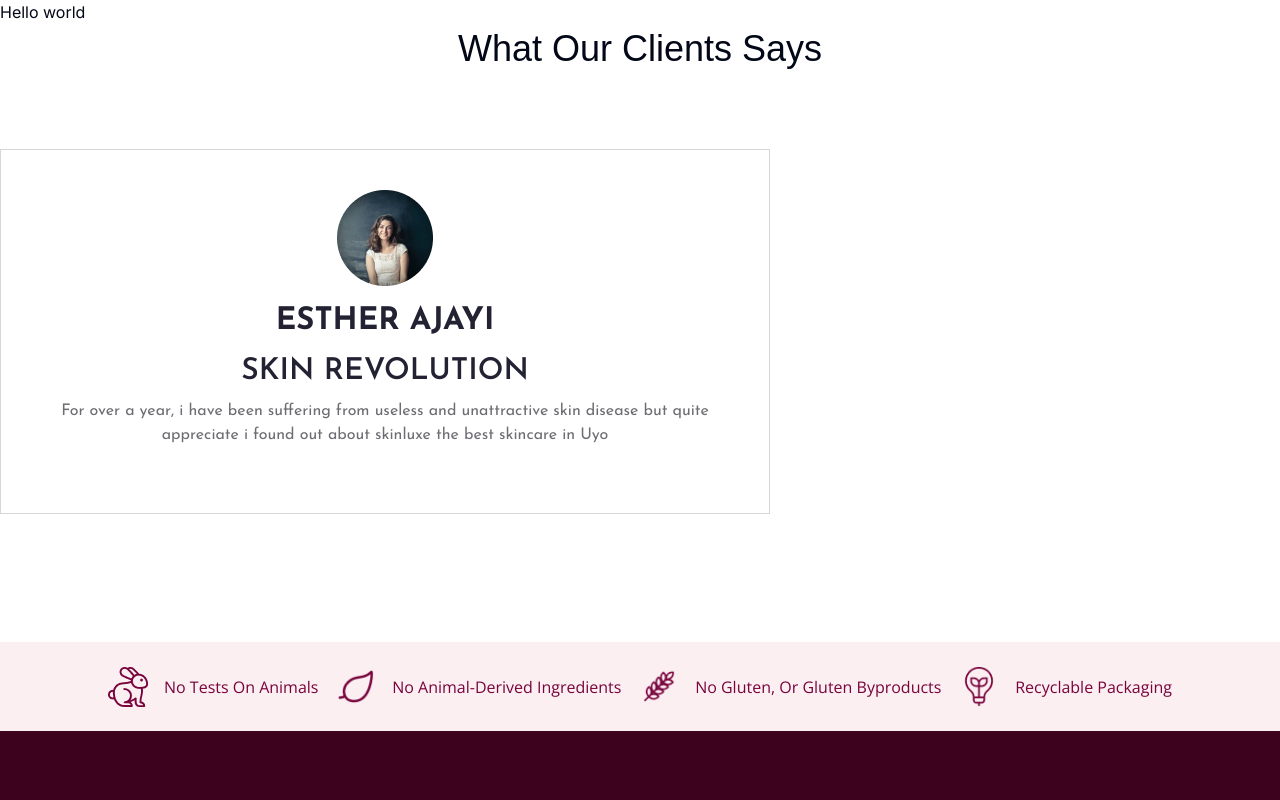
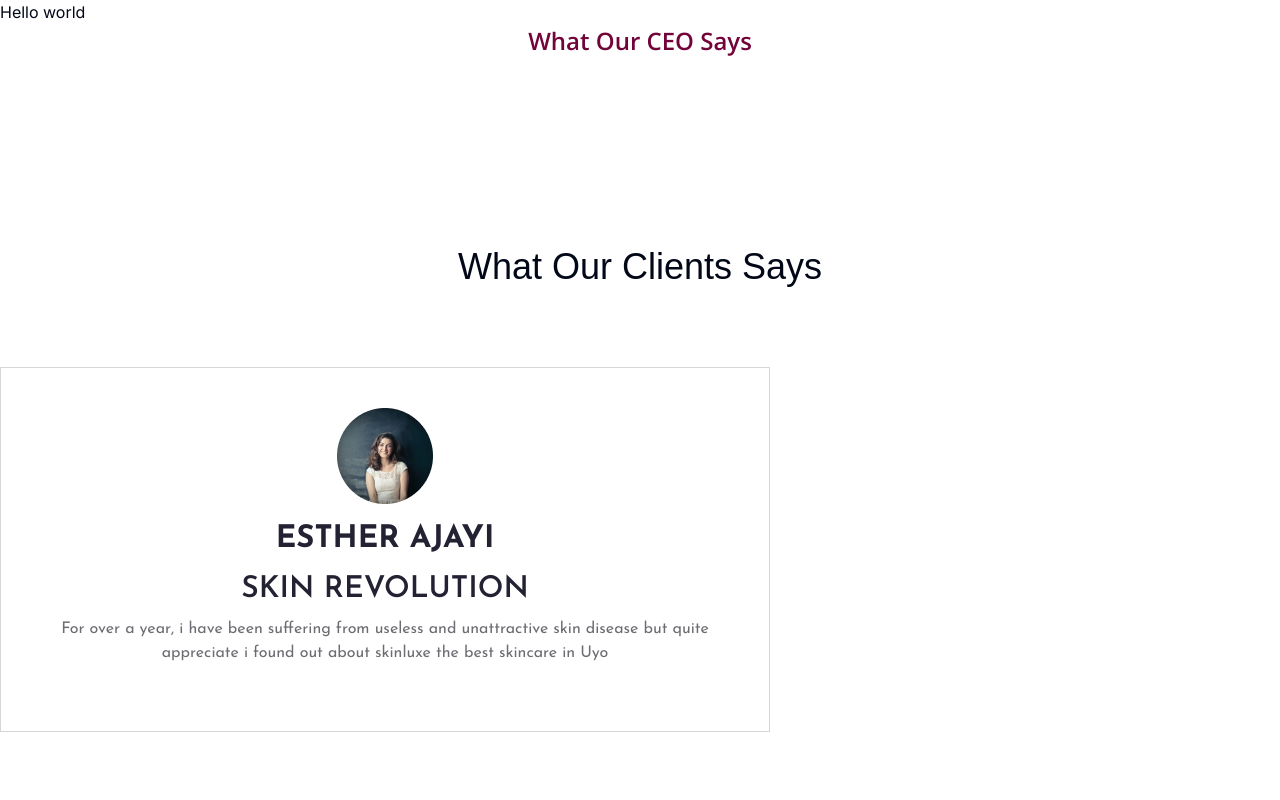
Before and after one commit to SamuelOgbonnaeze/skinluxe, a Next.js app: page / in a window 1280 px wide. Shown: the top 800 px of the page. Built offline with nearby package versions, Linux system fonts and the light colour scheme; a web font is replaced by a local one.

Commit message:
updates incoming

```diff
--- a/app/page.tsx
+++ b/app/page.tsx
@@ -1,3 +1,4 @@
+import CeoFeedback from "@/components/ceofeedback";
 import ClientFeedback from "@/components/client-feedback";
 
 
@@ -6,6 +7,7 @@ export default function Home() {
   return (
     <>
       Hello world
+      <CeoFeedback />
       <ClientFeedback />
     </>
   );
--- /dev/null
+++ b/components/ceofeedback.tsx
@@ -0,0 +1,19 @@
+const CeoFeedback = () => {
+    return (
+        <div className="px-[109px] mb-[141px] ">
+            <div className="w-[224px] flex mx-auto items-center justify-center ">
+                <p className="font-openSans font-semibold text-[24px] leading-[33px] text-[#720439] ">What Our CEO Says</p>
+            </div>
+            <div className="mt-11 flex items-center justify-between gap-x-16 ">
+<div>
+
+</div>
+<div>
+
+</div>
+            </div>
+        </div>
+     );
+}
+
+export default CeoFeedback;
```
Also changed, not shown: components/client-feedback.tsx (indentation only).
